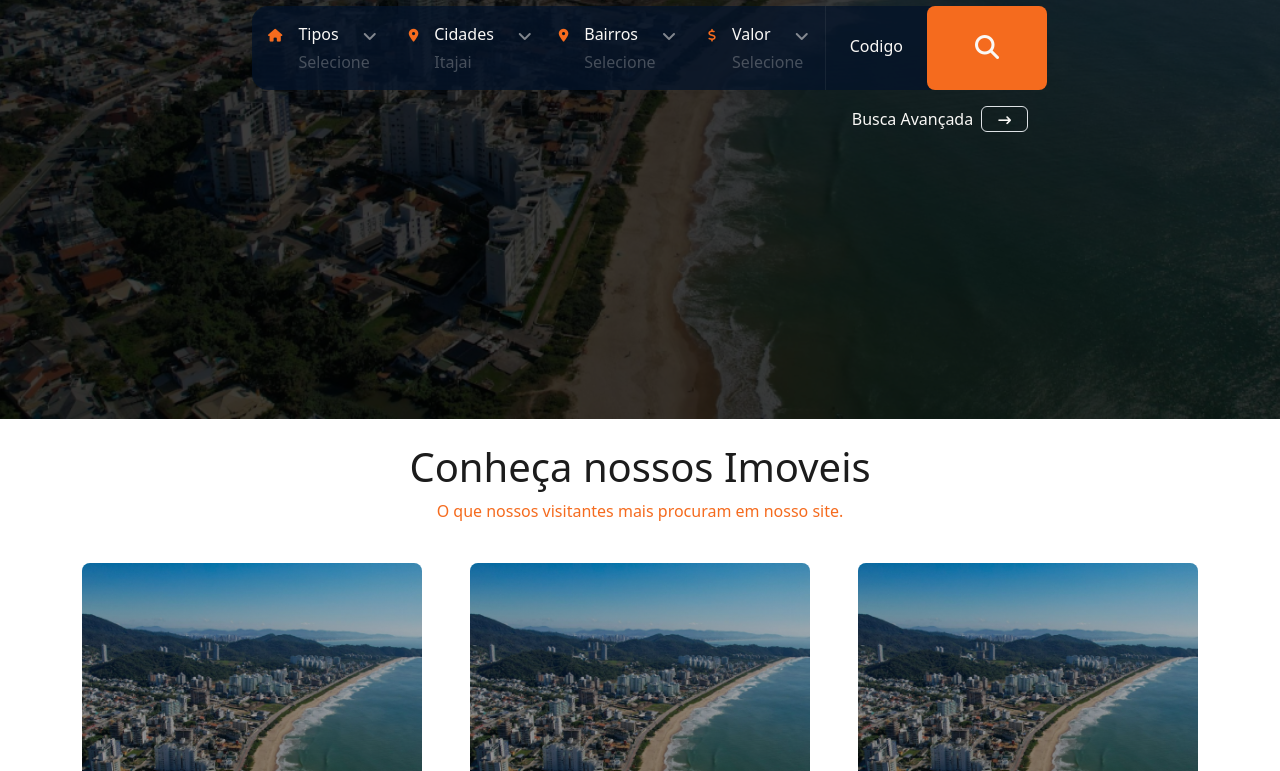
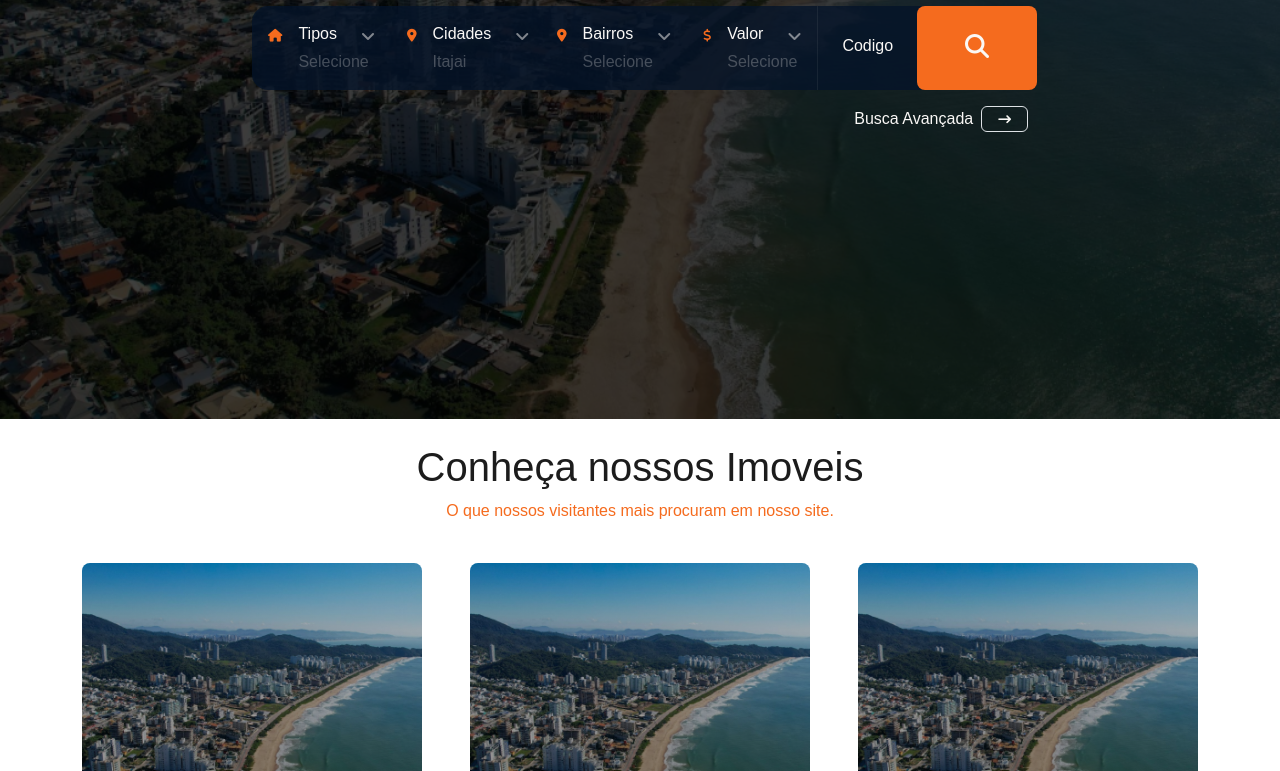
Before and after one commit to drianomelo/supremo_crm, a plain HTML site: page index.html in a window 1280 px wide. Shown: the part 381-1152 px from the top of the page. Drawn offline with nearby package versions, Linux system fonts and the light colour scheme.

Commit message:
Add body styles for font family and weight

```diff
--- a/css/style.css
+++ b/css/style.css
@@ -7,6 +7,11 @@
   --clr-white-50: #faf8f611;
   --clr-gray: #faf8f6;
   --clr-black: #1C1C1C;
+}
+
+body {
+  font-family: 'Manrope', sans-serif;
+  font-weight: 400;
 }
 
 .bg-blue-d {
```
